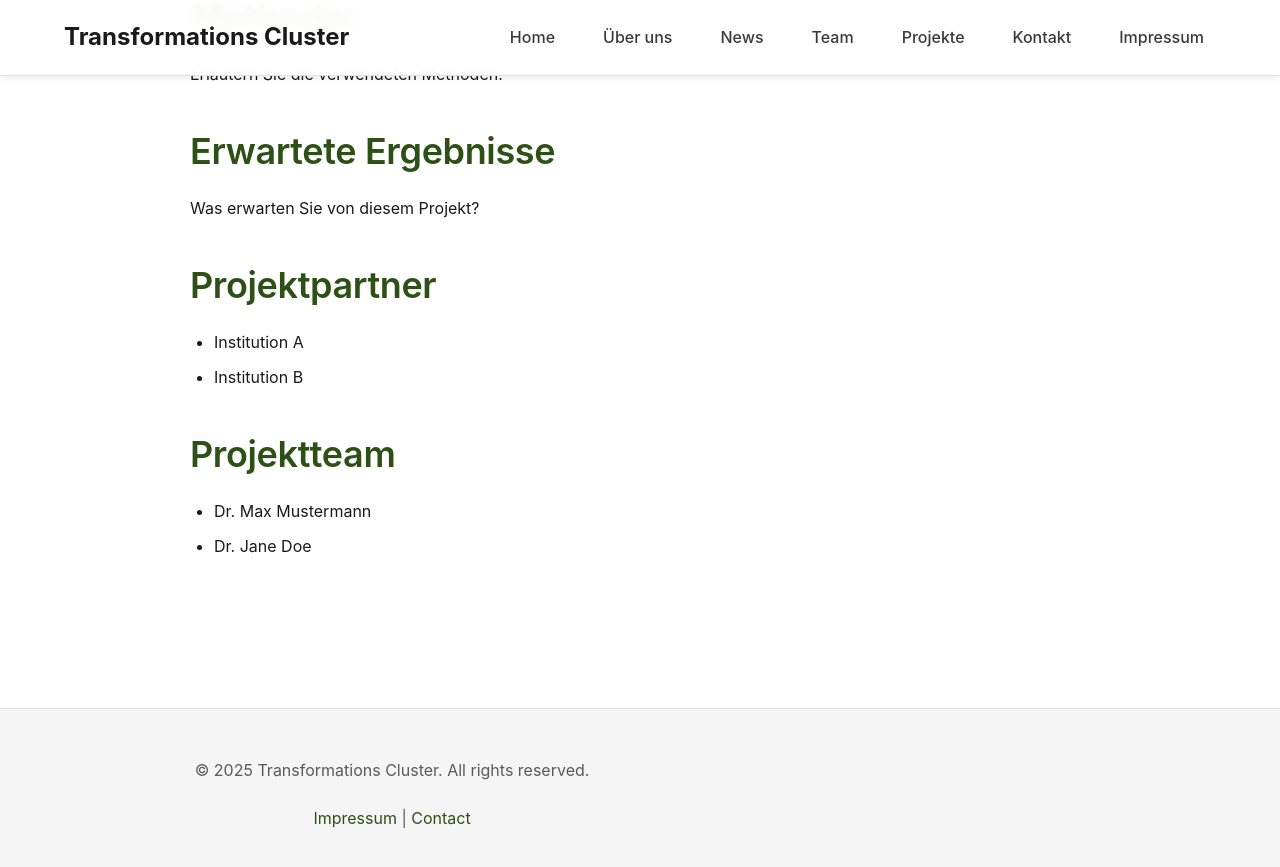
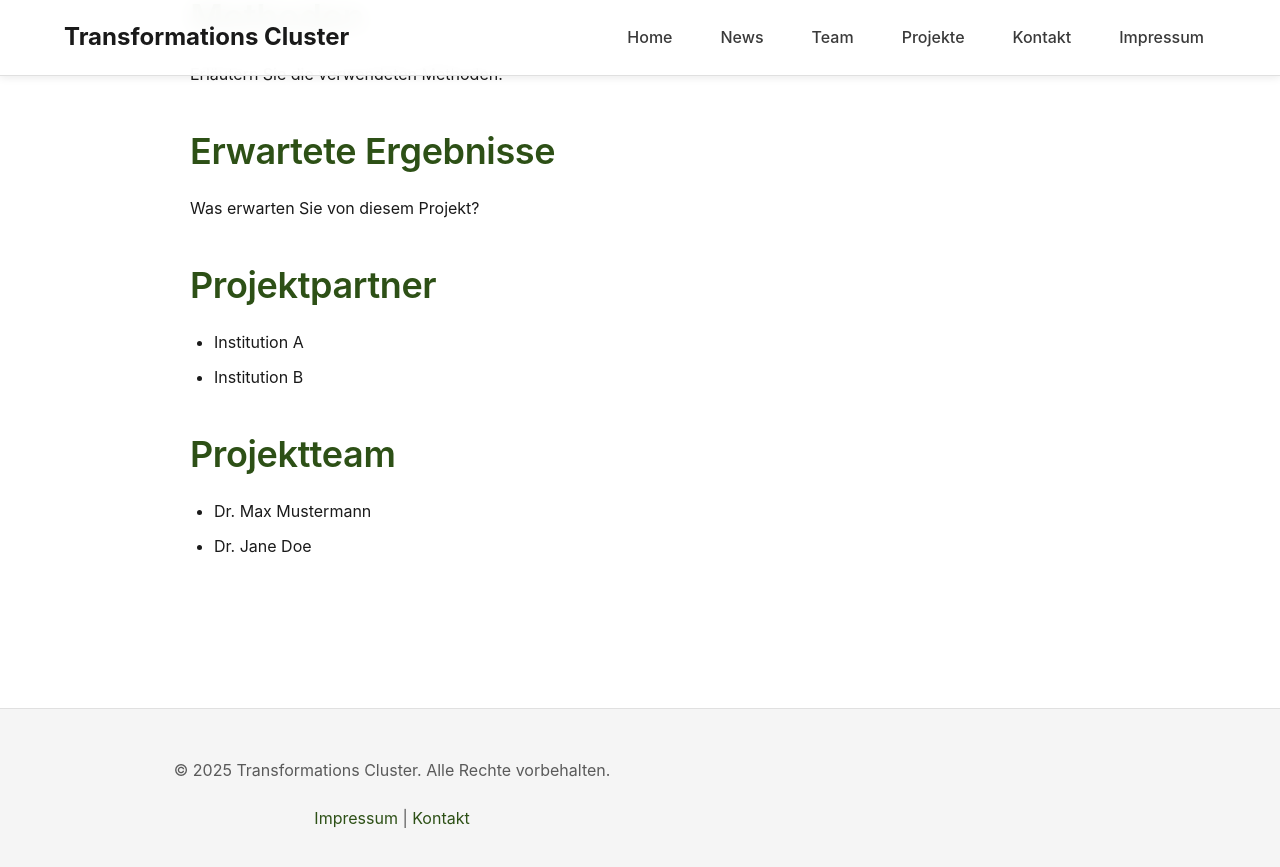
Before and after one commit to transformation-cluster/transformation-cluster.github.io, a Jekyll site: the page built from _projects/beispielprojekt.md, in a window 1280 px wide and 900 px high, scrolled down 548 px. Shown: the top 867 px of the window. Built offline with Jekyll 4.4.1, drawn with Linux system fonts in a browser that asks for light colours.

Commit message:
feat: Remove unused about pages and update footer with legal links for bilingual support

```diff
--- a/_config.yml
+++ b/_config.yml
@@ -60,14 +60,12 @@ exclude_from_localization: ["assets", "feed.xml"]
 # Navigation
 header_pages:
   - pages/index.md
-  - pages/about.md
   - pages/news.md
   - pages/team.md
   - pages/projects.md
   - pages/contact.md
   - pages/impressum.md
   - pages/index-en.md
-  - pages/about-en.md
   - pages/news-en.md
   - pages/team-en.md
   - pages/projects-en.md
--- a/_includes/footer.html
+++ b/_includes/footer.html
@@ -1,11 +1,21 @@
 <footer class="site-footer">
   <div class="container">
     <div class="text-center text-muted">
+      {%- assign current_lang = page.lang | default: "de" -%}
+
+      {% if current_lang == "en" %}
       <p>&copy; {{ 'now' | date: "%Y" }} {{ site.title }}. All rights reserved.</p>
       <p>
+        <a href="{{ '/en/impressum/' | relative_url }}">Legal Notice</a> |
+        <a href="{{ '/en/contact/' | relative_url }}">Contact</a>
+      </p>
+      {% else %}
+      <p>&copy; {{ 'now' | date: "%Y" }} {{ site.title }}. Alle Rechte vorbehalten.</p>
+      <p>
         <a href="{{ '/impressum/' | relative_url }}">Impressum</a> |
-        <a href="{{ '/contact/' | relative_url }}">Contact</a>
+        <a href="{{ '/contact/' | relative_url }}">Kontakt</a>
       </p>
+      {% endif %}
     </div>
   </div>
 </footer>
```
Also changed, not shown: pages/about-en.md (deleted, +0 -29 lines), pages/about.md (deleted, +0 -45 lines).
